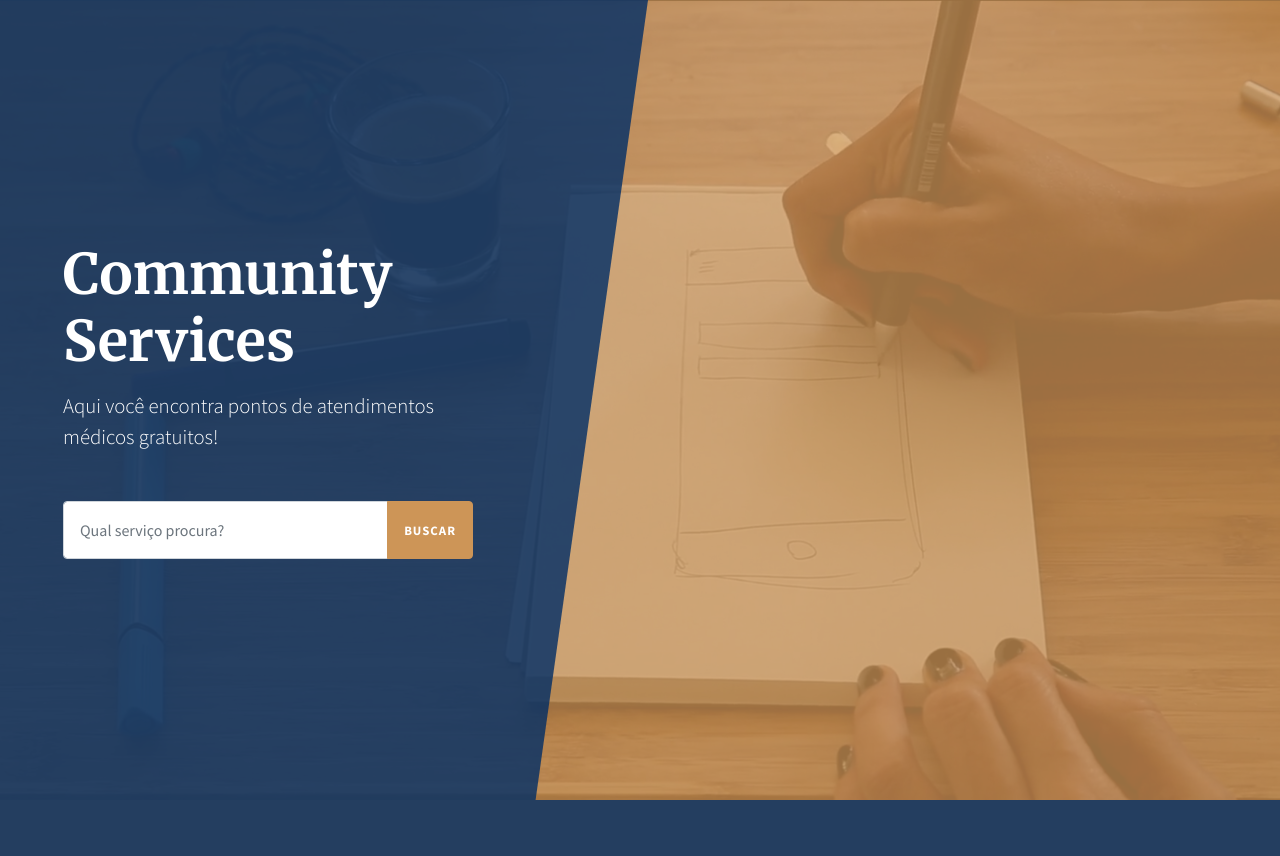
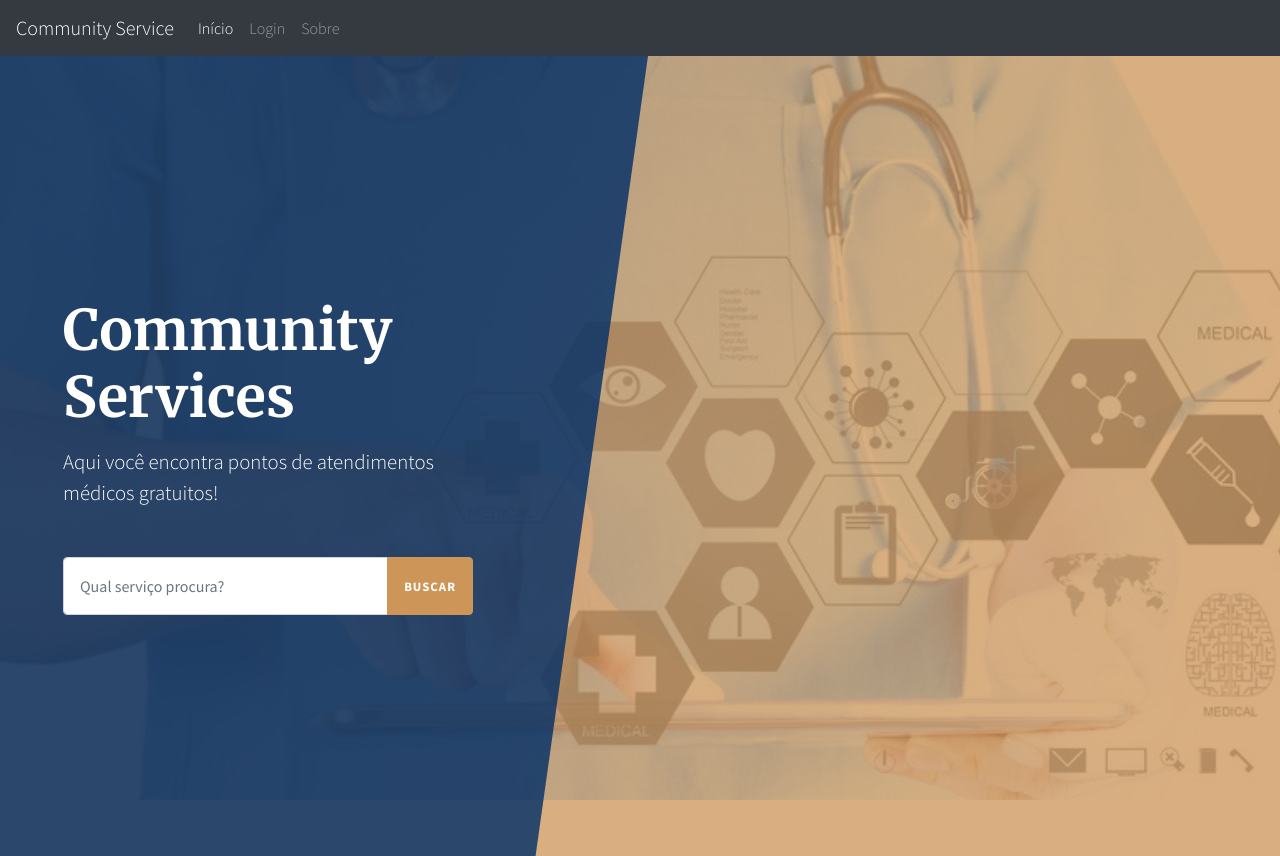
Before and after one commit to SaviorsServices/CommunityService, a Django app: page / in a window 1280 px wide. Before the commit the page ends 800 px from the top, so only its background shows below. Run offline with Django 3.2, Linux system fonts and the light colour scheme; some libraries are stand-ins or nearby versions.

Commit message:
Adicionando navbar

```diff
--- a/templates/index.html
+++ b/templates/index.html
@@ -26,6 +26,35 @@
   </head>
 
   <body>
+    <!-- Barra de navegação -->
+      <nav class="navbar navbar-expand-lg navbar-dark bg-dark">
+          <a class="navbar-brand" href="#">Community Service</a>
+          <button class="navbar-toggler" type="button" data-toggle="collapse" data-target="#navbarNavDropdown" aria-controls="navbarNavDropdown" aria-expanded="false" aria-label="Toggle navigation">
+            <span class="navbar-toggler-icon"></span>
+          </button>
+          <div class="collapse navbar-collapse" id="navbarNavDropdown">
+            <ul class="navbar-nav">
+              <li class="nav-item active">
+                <a class="nav-link" href="#">Início <span class="sr-only">(current)</span></a>
+              </li>
+              <li class="nav-item">
+                <a class="nav-link" href="#">Login</a>
+              </li>
+              <li class="nav-item">
+                <a class="nav-link" href="#">Sobre</a>
+              </li>
+              <li class="nav-item dropdown">
+                <div class="dropdown-menu" aria-labelledby="navbarDropdownMenuLink">
+                  <a class="dropdown-item" href="#">Action</a>
+                  <a class="dropdown-item" href="#">Another action</a>
+                  <a class="dropdown-item" href="#">Something else here</a>
+                </div>
+              </li>
+            </ul>
+          </div>
+        </nav>
+
+  <!-- Fim da barra de navegação -->
 
     <div class="overlay"></div>
 
```
Also changed, not shown: static/index.html (deleted, +0 -63 lines), static/img/bg-mobile-fallback.jpg.
